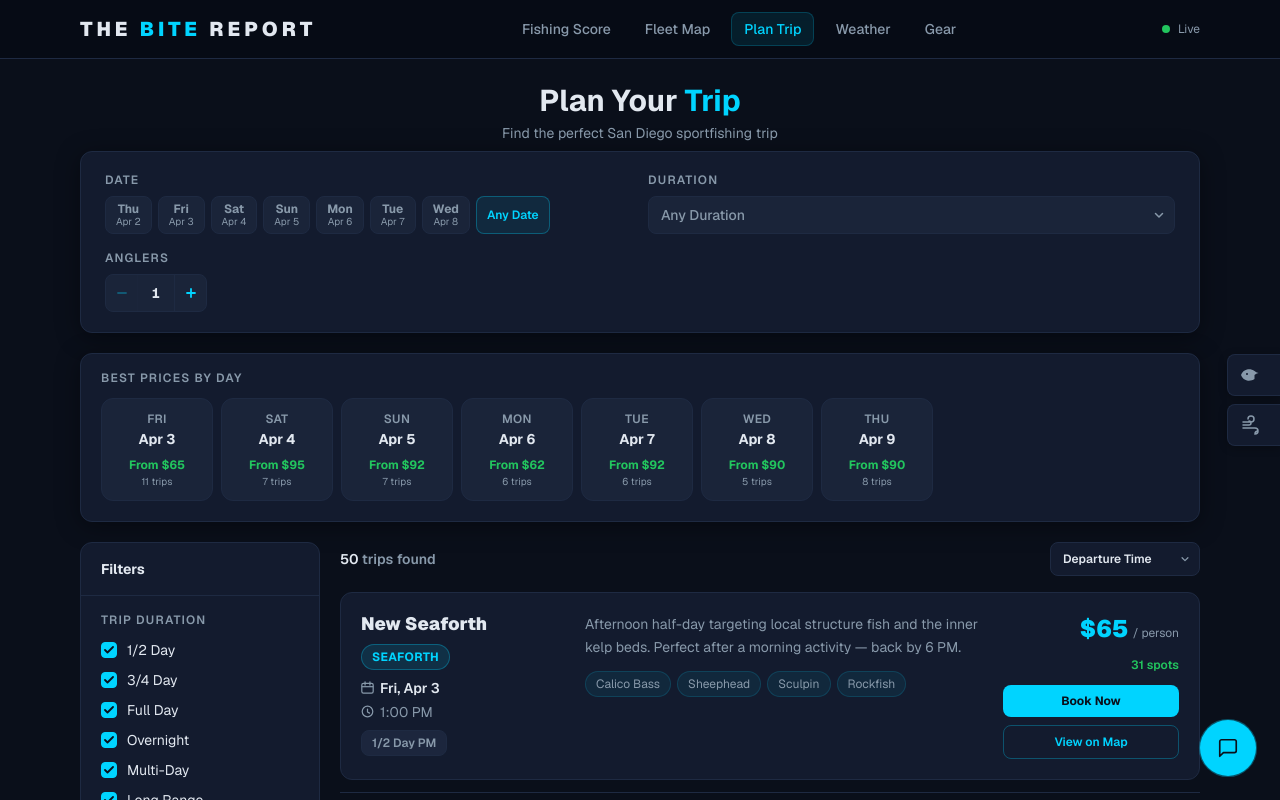
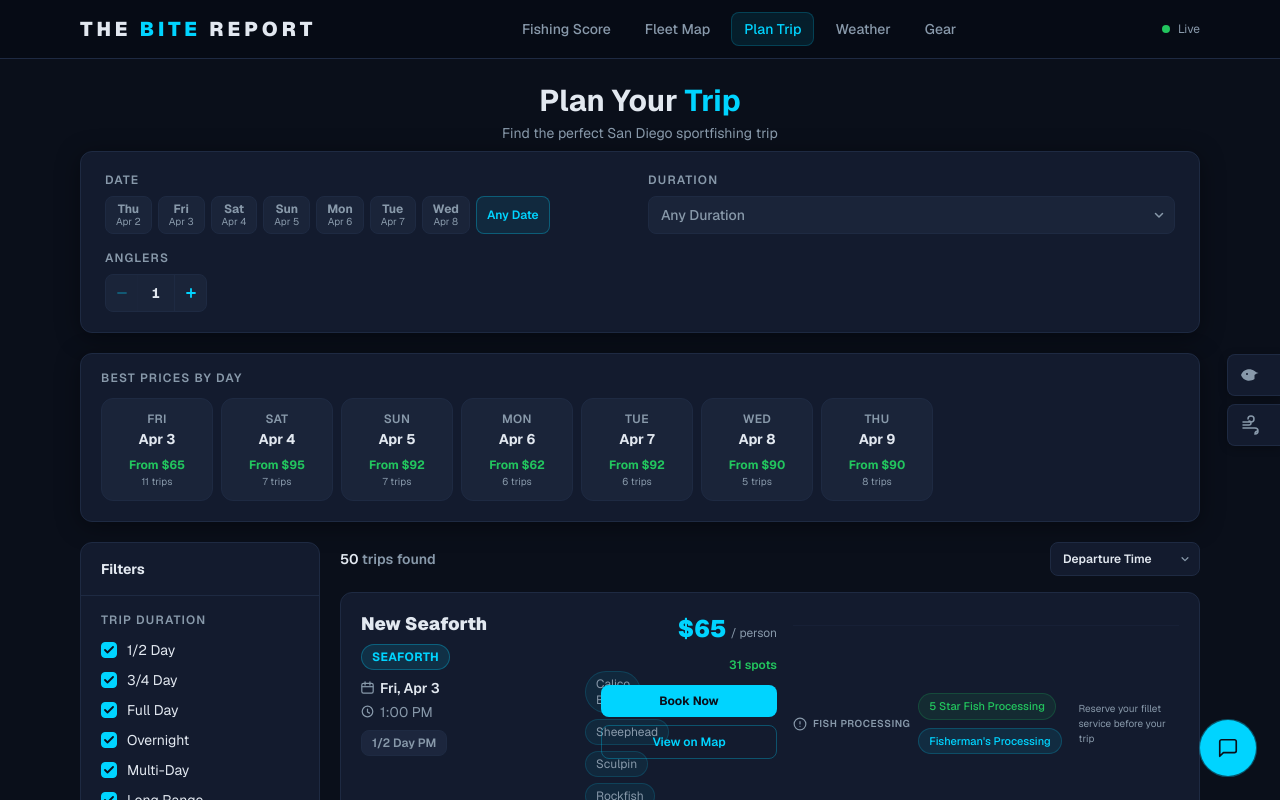
Before and after one commit to cgorman45/thebitereport, a Next.js app: page /plan-your-trip in a window 1280 px wide. Shown: the top 800 px of the page. Built offline with nearby package versions, Linux system fonts and the light colour scheme.

Commit message:
Add fish processing links (5 Star, Fisherman's Processing) to trip cards

```diff
--- a/src/components/trip-planner/TripResults.tsx
+++ b/src/components/trip-planner/TripResults.tsx
@@ -244,6 +244,45 @@
           )}
         </div>
       </div>
+
+      {/* Fish Processing — inline recommendation */}
+      <div
+        className="w-full mt-3 pt-3 flex flex-col sm:flex-row sm:items-center gap-2"
+        style={{ borderTop: '1px solid #1e2a4266' }}
+      >
+        <div className="flex items-center gap-1.5 flex-shrink-0">
+          <svg width="14" height="14" viewBox="0 0 24 24" fill="none" stroke="#8899aa" strokeWidth="2" strokeLinecap="round">
+            <path d="M12 2C6.5 2 2 6.5 2 12s4.5 10 10 10 10-4.5 10-10S17.5 2 12 2z" />
+            <path d="M12 8v4M12 16h.01" />
+          </svg>
+          <span className="text-[10px] uppercase tracking-wider font-semibold" style={{ color: '#8899aa' }}>
+            Fish Processing
+          </span>
+        </div>
+        <div className="flex flex-wrap gap-2">
+          <a
+            href="https://www.fivestar.net"
+            target="_blank"
+            rel="noopener noreferrer"
+            className="text-[11px] px-2.5 py-1 rounded-full font-medium transition-all hover:brightness-125"
+            style={{ backgroundColor: '#22c55e18', color: '#22c55e', border: '1px solid #22c55e33' }}
+          >
+            5 Star Fish Processing
+          </a>
+          <a
+            href="https://www.fishermansprocessing.com"
+            target="_blank"
+            rel="noopener noreferrer"
+            className="text-[11px] px-2.5 py-1 rounded-full font-medium transition-all hover:brightness-125"
+            style={{ backgroundColor: '#00d4ff18', color: '#00d4ff', border: '1px solid #00d4ff33' }}
+          >
+            Fisherman&apos;s Processing
+          </a>
+        </div>
+        <span className="text-[10px]" style={{ color: '#8899aa' }}>
+          Reserve your fillet service before your trip
+        </span>
+      </div>
     </div>
   );
 }
```
